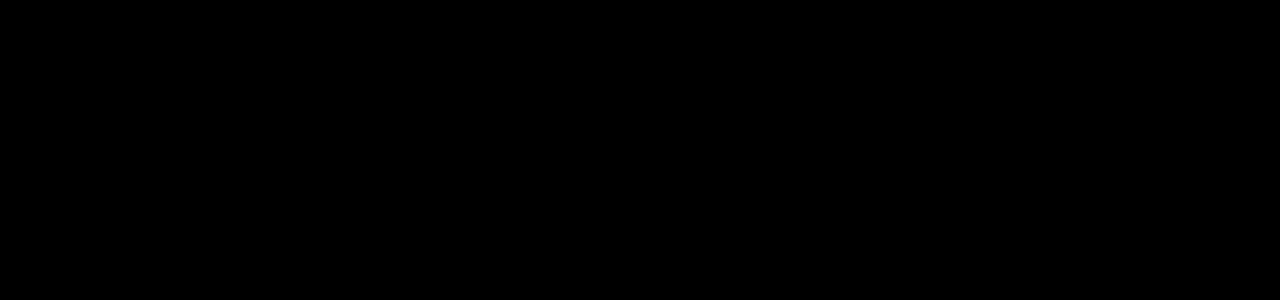
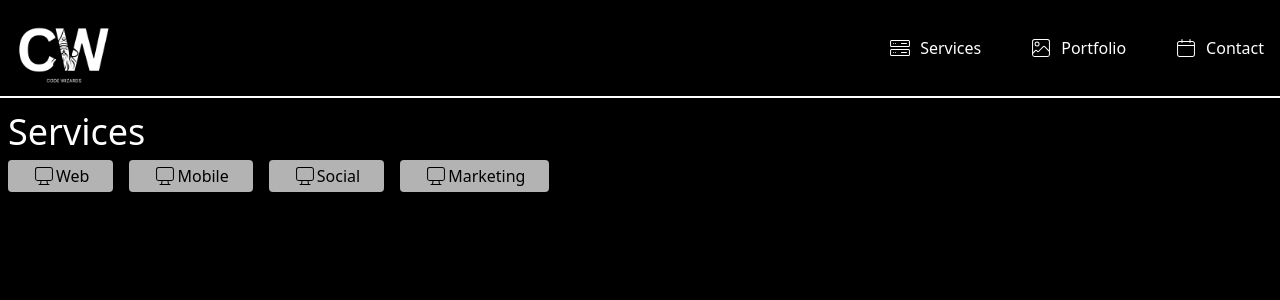
Before and after one commit to jgarcia4444/code-wizards, a React (Create React App) app: page /services in a window 1280 px wide. Before the commit this address had no page. Shown: the top 300 px of the page. Built offline with nearby package versions, Linux system fonts and the light colour scheme.

Commit message:
Created the selection tabs and the tab components.

```diff
--- a/src/App.js
+++ b/src/App.js
@@ -3,12 +3,14 @@
 import { BrowserRouter, Routes, Route } from "react-router-dom";
 
 import Home from './Pages/Home';
+import Services from './Pages/Services';
 
 function App() {
   return (
     <BrowserRouter>
       <Routes>
         <Route path="/" element={<Home />} />
+        <Route path="/services" element={<Services />} />
       </Routes>
     </BrowserRouter>
   );
--- a/src/Components/Navbar/MobileNavLinks/MobileNavRow/index.js
+++ b/src/Components/Navbar/MobileNavLinks/MobileNavRow/index.js
@@ -23,8 +23,10 @@
 
     return (
         <div className="flex flex-row items-center justify-start text-white gap-1 transition-all duration-300 hover:cursor-pointer hover:scale-105 py-2 ">
-            {computedIcon()}
-            <p className="text-white">{linkText}</p>
+            <a href={path} className="flex flex-row gap-1">
+                {computedIcon()}
+                <p className="text-white">{linkText}</p>
+            </a>
         </div>
     )
 }
--- /dev/null
+++ b/src/Components/Services/SelectionTabs/Tab/index.js
@@ -0,0 +1,13 @@
+import React from 'react';
+
+const Tab = ({serviceInfo}) => {
+    const {icon, title} = serviceInfo;
+    return (
+        <div className="bg-white bg-opacity-70 flex flex-row items-center py-1 px-6 mr-4 rounded hover:cursor-pointer transition-all duration-300 hover:scale-105 hover:bg-opacity-100">
+            {icon}
+            <p className="">{title}</p>
+        </div>
+    )
+};
+
+export default Tab;
--- /dev/null
+++ b/src/Components/Services/SelectionTabs/index.js
@@ -0,0 +1,18 @@
+import React from 'react';
+
+import Tab from './Tab';
+
+const SelectionTabs = ({services}) => {
+
+    const renderTabs = () => {
+        return services.map((service, i) => <Tab serviceInfo={service} key={`${i}-${service.title}`} />)
+    }
+
+    return (
+        <div className="flex flex-row items-center justify-evenly mt-2 ">
+            {renderTabs()}
+        </div>
+    )
+};
+
+export default SelectionTabs;
--- a/src/Layout/index.js
+++ b/src/Layout/index.js
@@ -4,7 +4,7 @@
 const Layout = ({children}) => {
 
     return (
-        <div className="w-full h-full overflow-y-auto overflow-x-hidden relative">
+        <div className="w-full h-screen overflow-y-auto overflow-x-hidden relative">
             <Navbar />
             {children}
         </div>
--- /dev/null
+++ b/src/Pages/Services/index.js
@@ -0,0 +1,36 @@
+import React, {useState} from 'react';
+import { CiMonitor } from 'react-icons/ci';
+
+import Layout from '../../Layout';
+import SelectionTabs from '../../Components/Services/SelectionTabs';
+
+const Services = () => {
+
+    const iconSize = 24;
+    const iconColor = "#000";
+
+    const [selectedServiceIndex, setSelectedServiceIndex] = useState(0);
+
+    const serviceObjects = [
+        {icon: <CiMonitor color={iconColor} size={iconSize}/>, title: "Web", description: "Lorem ipsum dolor sit amet, consectetur adipiscing elit, sed do eiusmod tempor incididunt ut labore et dolore magna aliqua. Ut enim ad minim veniam, quis nostrud exercitation ullamco laboris nisi ut aliquip ex ea commodo consequat. Duis aute irure dolor in reprehenderit in voluptate velit esse cillum dolore eu fugiat nulla pariatur. Excepteur sint occaecat cupidatat non proident, sunt in culpa qui officia deserunt mollit anim id est laborum."},
+        {icon: <CiMonitor color={iconColor} size={iconSize}/>, title: "Mobile", description: "Lorem ipsum dolor sit amet, consectetur adipiscing elit, sed do eiusmod tempor incididunt ut labore et dolore magna aliqua. Ut enim ad minim veniam, quis nostrud exercitation ullamco laboris nisi ut aliquip ex ea commodo consequat. Duis aute irure dolor in reprehenderit in voluptate velit esse cillum dolore eu fugiat nulla pariatur. Excepteur sint occaecat cupidatat non proident, sunt in culpa qui officia deserunt mollit anim id est laborum."},
+        {icon: <CiMonitor color={iconColor} size={iconSize}/>, title: "Social", description: "Lorem ipsum dolor sit amet, consectetur adipiscing elit, sed do eiusmod tempor incididunt ut labore et dolore magna aliqua. Ut enim ad minim veniam, quis nostrud exercitation ullamco laboris nisi ut aliquip ex ea commodo consequat. Duis aute irure dolor in reprehenderit in voluptate velit esse cillum dolore eu fugiat nulla pariatur. Excepteur sint occaecat cupidatat non proident, sunt in culpa qui officia deserunt mollit anim id est laborum."},
+        {icon: <CiMonitor color={iconColor} size={iconSize}/>, title: "Marketing", description: "Lorem ipsum dolor sit amet, consectetur adipiscing elit, sed do eiusmod tempor incididunt ut labore et dolore magna aliqua. Ut enim ad minim veniam, quis nostrud exercitation ullamco laboris nisi ut aliquip ex ea commodo consequat. Duis aute irure dolor in reprehenderit in voluptate velit esse cillum dolore eu fugiat nulla pariatur. Excepteur sint occaecat cupidatat non proident, sunt in culpa qui officia deserunt mollit anim id est laborum."},
+    ];
+
+    const tabSelected = selectedIndex => {
+        setSelectedServiceIndex(selectedIndex);
+    }
+
+    return (
+        <Layout>
+            <div className="w-full pt-28 flex flex-col items-start px-2">
+                <h2 className="text-white text-left text-4xl">Services</h2>
+                <SelectionTabs services={serviceObjects} />
+                {/* Selected Service */}
+            </div>
+        </Layout>
+    )
+};
+
+export default Services;
```
